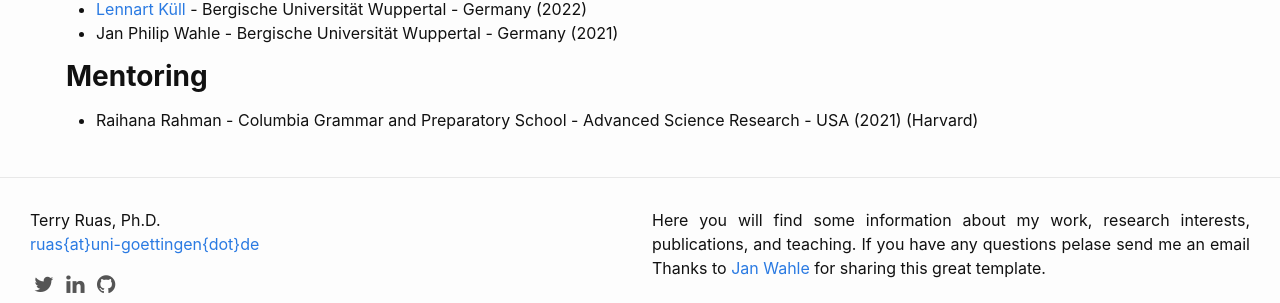
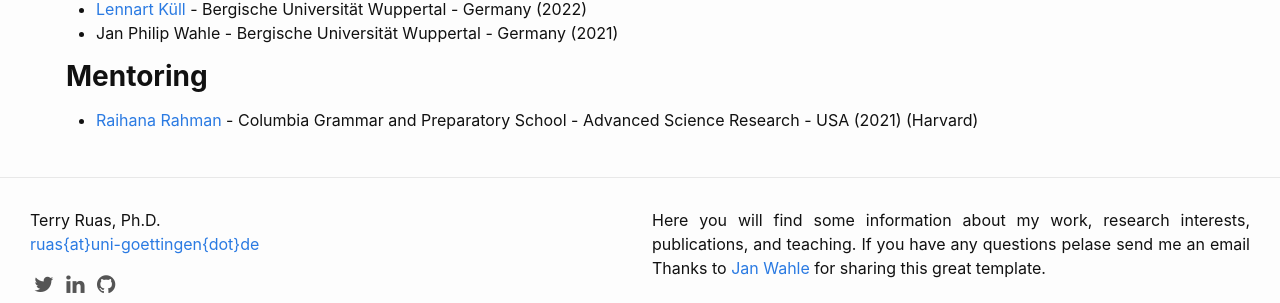
Before and after one commit to truas/truas, a Jekyll site: the page built from students.md, in a window 1280 px wide and 1111 px high. Shown: the part 786-1089 px from the top of the window. Built offline with Jekyll 4.4.1, drawn with Linux system fonts in a browser that asks for light colours; part of the change alters nothing that is shown.

```diff
--- a/students.md
+++ b/students.md
@@ -34,4 +34,4 @@ permalink: /students/
 -  -->
 
 ### **Mentoring**
-- Raihana Rahman - Columbia Grammar and Preparatory School - Advanced Science Research - USA (2021) (Harvard)
+- [Raihana Rahman](https://www.linkedin.com/in/raihana-rahman-74323b252/) - Columbia Grammar and Preparatory School - Advanced Science Research - USA (2021) (Harvard)
```
